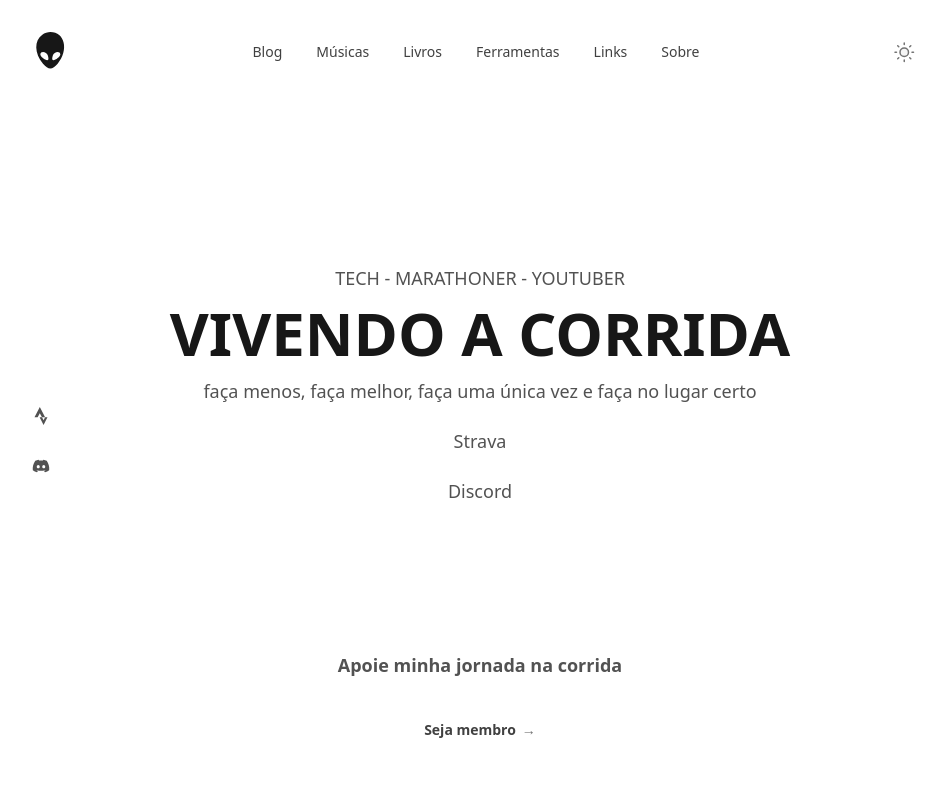
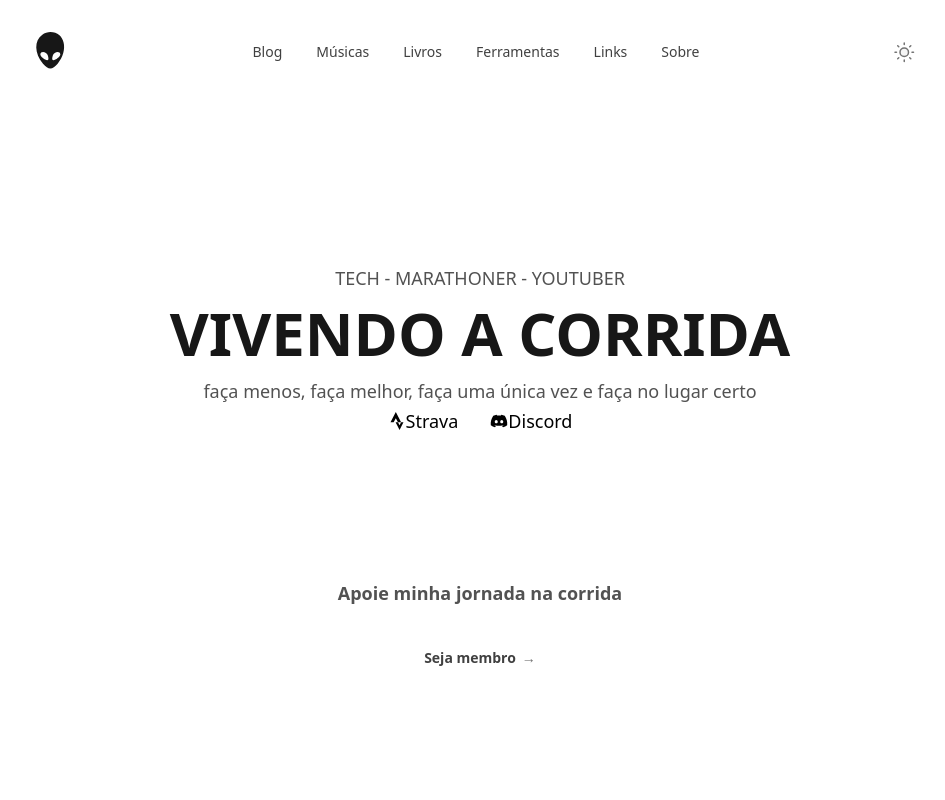
Before and after one commit to abnerssantana/personal-site, a Next.js app: page / in a window 1280 px wide. Shown: the top 800 px of the page, without its empty margins (160-1105 px from the left). Built offline with nearby package versions, Linux system fonts and the light colour scheme.

Commit message:
text icons

```diff
--- a/src/pages/index.tsx
+++ b/src/pages/index.tsx
@@ -24,26 +24,16 @@ export const Home = () => {
               <p className="text-lg leading-8 text-gray-600 dark:text-gray-400">
                 faça menos, faça melhor, faça uma única vez e faça no lugar certo
               </p>
-              <p className="text-lg leading-8 text-gray-600 dark:text-gray-400">
-              <a
-                  href="https://www.strava.com/clubs/vivendoacorrida"
-                  target="_blank"
-                  rel="noopener noreferrer"
-                  className="text-lg"
-                >
-                  <FaStrava className="h-34 w-34 text-left" />{' '}
-                  <span className="text-lg">Strava</span>
+              <div class="flex justify-center items-center">
+                <a href="https://www.strava.com/clubs/vivendoacorrida" target="_blank" rel="noopener noreferrer" class="text-lg flex items-center mr-8">
+                  <FaStrava class="h-34 w-34 text-left" />
+                  <span class="text-lg">Strava</span>
                 </a>
-              <a
-                  href="https://discord.gg/9Y9Ph6dMST"
-                  target="_blank"
-                  rel="noopener noreferrer"
-                  className="text-lg"
-                >
-                  <FaDiscord className="h-34 w-34 text-left" />{' '}
-                  <span className="text-lg">Discord</span>
+                <a href="https://discord.gg/9Y9Ph6dMST" target="_blank" rel="noopener noreferrer" class="text-lg flex items-center">
+                  <FaDiscord class="h-34 w-34 text-left" />
+                  <span class="text-lg">Discord</span>
                 </a>
-              </p>
+              </div>
               <h2 className="text-2xl font-bold text-gray-600 dark:text-gray-400 md:text-lg pt-24 md:pt-36">
                 Apoie minha jornada na corrida
               </h2>
```
